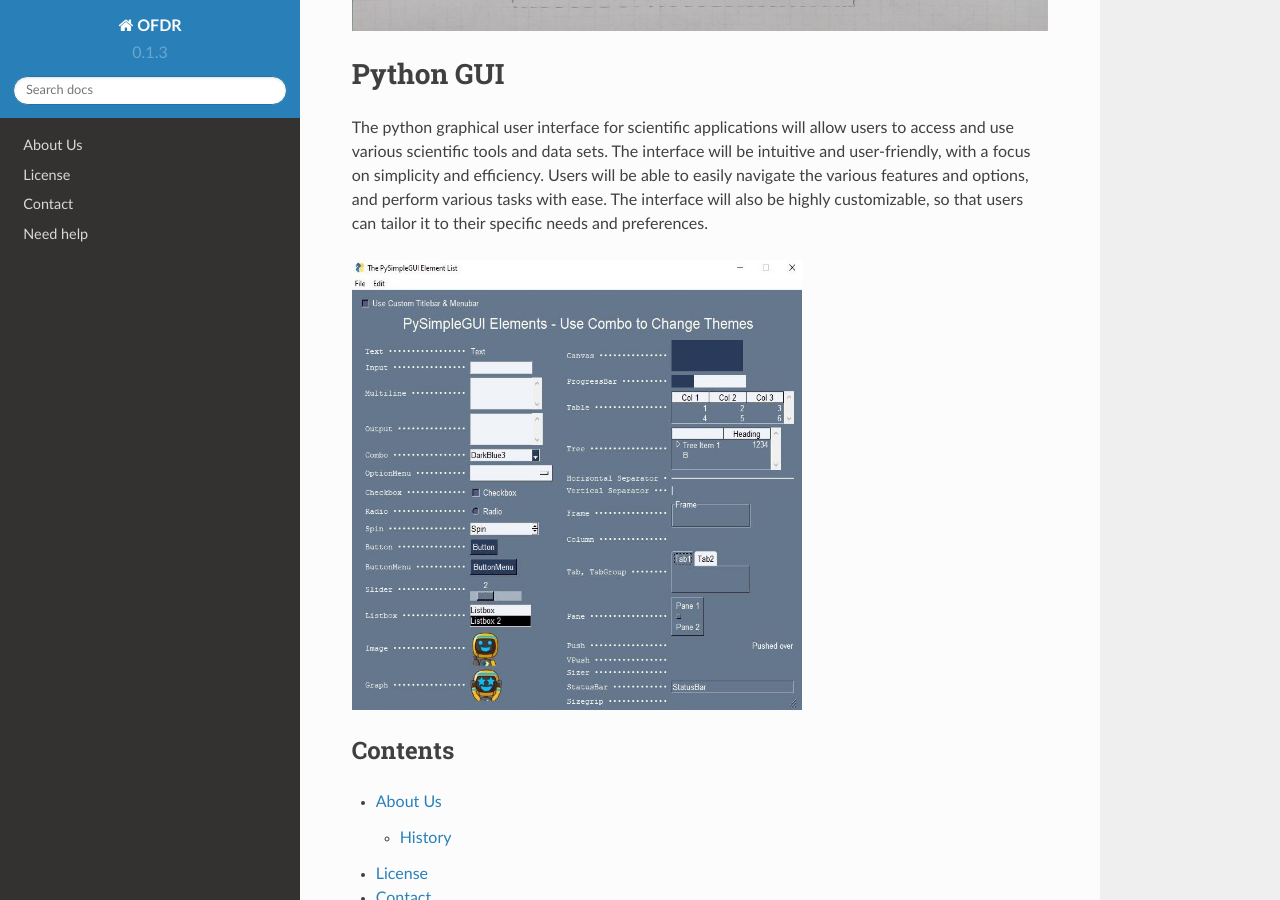
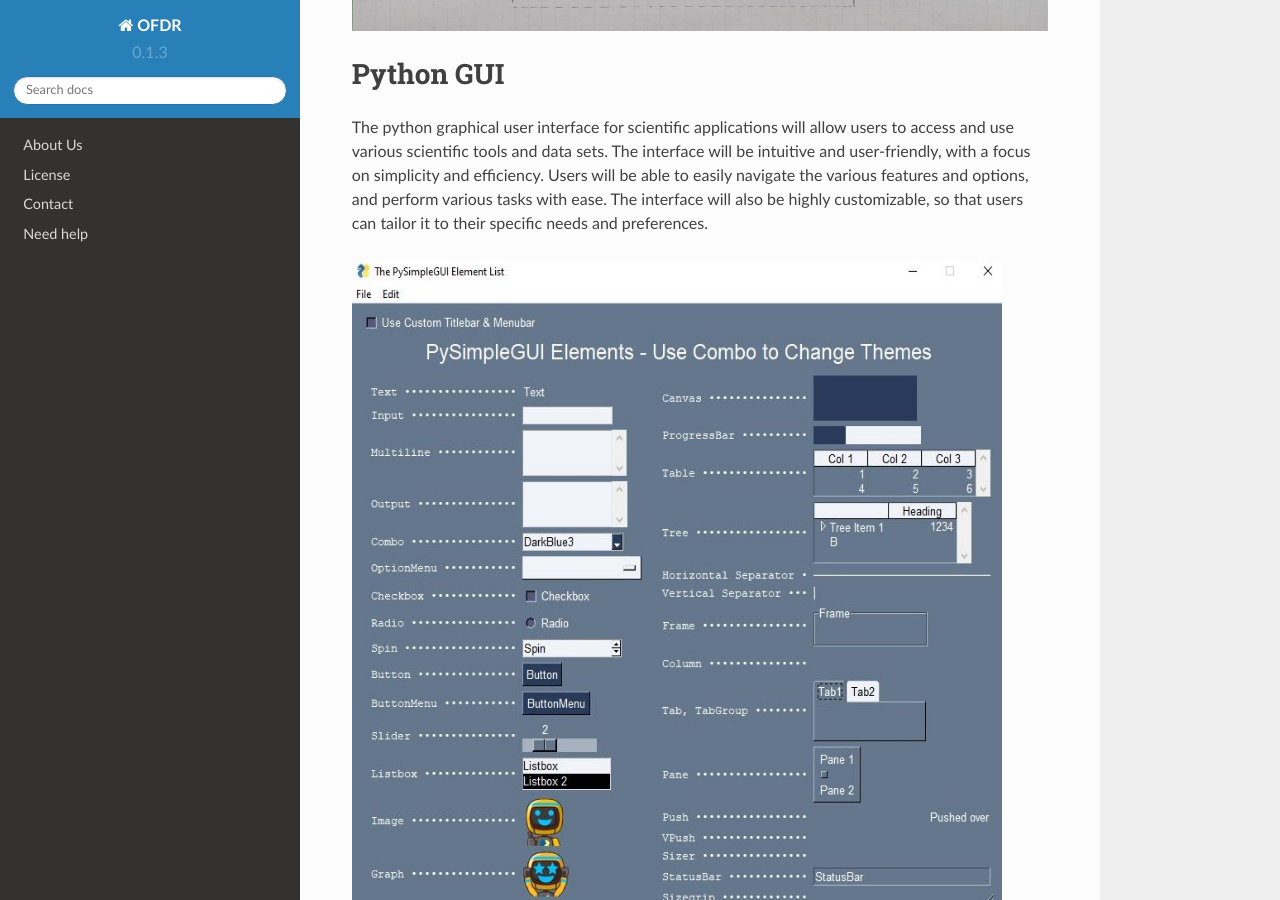
Before and after one commit to wattsjake/OFDR, a Sphinx documentation site: the page built from docs/source/index.rst, in a window 1280 px wide and 900 px high, scrolled down 1860 px. Built offline with Sphinx 7.4.7 and the Read the Docs theme 2.0.0, drawn with Linux system fonts in a browser that asks for light colours; pages that are not in the unit, such as notebooks, are missing from menus.

Commit message:
changed value to 650

```diff
--- a/docs/source/index.rst
+++ b/docs/source/index.rst
@@ -76,8 +76,8 @@
 customizable, so that users can tailor it to their specific needs and preferences.
 
 .. image:: images/python_gui.jpg
-  :width: 450
-  :height: 450
+  :width: 650
+  :height: 650
   :alt: OFDR Drawing
 
 Contents
```
